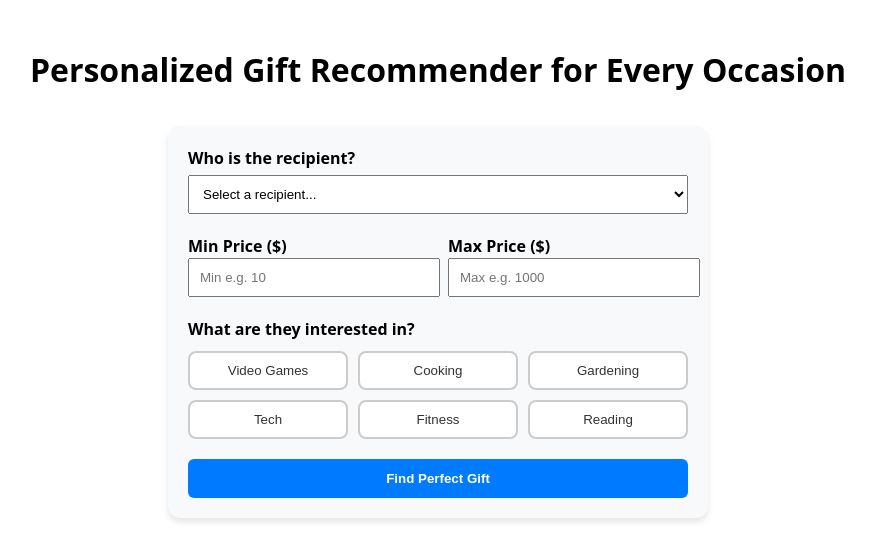
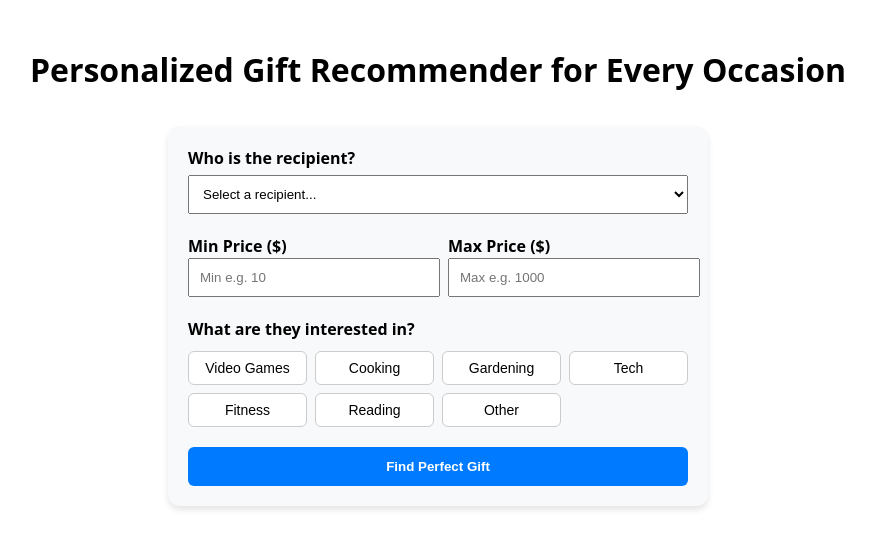
Before and after one commit to cindyfeldman/Present-Pals, a React app in the folder frontend/: page / in a window 1280 px wide. Shown: the top 560 px of the page, without its empty margins (202-1077 px from the left). Built offline with nearby package versions, Linux system fonts and the light colour scheme; the HTML template or start-up script is replaced by a standard one.

Commit message:
Added "Other" option to grid of interests

```diff
--- a/frontend/src/pages/Home.jsx
+++ b/frontend/src/pages/Home.jsx
@@ -7,10 +7,11 @@ export default function Home() {
 		recipient: '',
 		minPrice: null,
 		maxPrice: null,
-		interests: [] // Use an array to store multiple interests
+		interests: [], // Use an array to store multiple interests
+		otherInterest: '' // New field for user to input custom interest
 	});
 	const navigate = useNavigate();
-	const categories = ["Video Games", "Cooking", "Gardening", "Tech", "Fitness", "Reading"]; // Predefined categories for user to choose from
+	const categories = ["Video Games", "Cooking", "Gardening", "Tech", "Fitness", "Reading", "Other"]; // Predefined categories for user to choose from
 
 	// Pushes user's choices into the URL as query params
 	const handleSearch = (e) => {
@@ -36,7 +37,11 @@ export default function Home() {
 			? formData.interests.filter((i) => i != interest) // Remove if already selected
 			: [...formData.interests, interest]; // Add if not selected
 
-		setFormData({ ...formData, interests: newInterest });
+		setFormData({
+			...formData,
+			interests: newInterest,
+			otherInterest: interest === "Other" && isSelected ? '' : formData.otherInterest // Clear otherInterest if "Other" is deselected
+		});
 	};
 
 	return (
@@ -104,15 +109,15 @@ export default function Home() {
 				</div>
 			  </div>
 
-			  <div>
+			<div>
 				<label style={{ display: 'block', fontWeight: 'bold', marginBottom: '10px' }}>
 					What are they interested in?
 				</label>
-
+				{/* Interest buttons in a responsive grid */}
 				<div style={{
 					display: 'grid',
-					gridTemplateColumns: 'repeat(auto-fit, minmax(120px, 1fr))',
-					gap: '10px'
+					gridTemplateColumns: 'repeat(auto-fit, minmax(110px, 1fr))',
+					gap: '8px'
 				}}>
 					{ categories.map((cat) => {
 						const isSelected = formData.interests.includes(cat);
@@ -122,23 +127,41 @@ export default function Home() {
 								type="button"
 								onClick={() => handleSelectInterest(cat)}
 								style={{
-								padding: '10px',
-								borderRadius: '8px',
-								border: '2px solid',
-								borderColor: isSelected ? '#007bff' : '#ccc',
-								backgroundColor: isSelected ? '#e7f3ff' : '#fff',
-								color: isSelected ? '#007bff' : '#333',
-								cursor: 'pointer',
-								fontWeight: isSelected ? 'bold' : 'normal',
-								transition: 'all 0.2s'
+									padding: '8px',
+									borderRadius: '6px',
+									border: isSelected ? '2px solid #007bff' : '1px solid #ccc',
+									backgroundColor: isSelected ? '#e7f3ff' : '#fff',
+									cursor: 'pointer',
+									fontSize: '14px'
 								}}
-							>{cat}</button>
+							>{cat == "Other" && isSelected ? "Other" : cat}
+							</button>
 						);
 					})}
 				</div>
-			  </div>
 
-			  <button
+				{/* Conditional "Other" Input */}
+				{formData.interests.includes("Other") && (
+					<div style={{ marginTop: '10px', animation: 'fadeIn 0.3s' }}>
+						<input
+							type="text"
+							placeholder="Type custom interest..."
+							value={formData.otherInterest}
+							onChange={(e) => setFormData({...formData, otherInterest: e.target.value})}
+							style={{
+							width: '100%',
+							padding: '10px',
+							borderRadius: '6px',
+							border: '1px solid #ccc',
+							boxSizing: 'border-box'
+						}}
+						autoFocus
+					/>
+				</div>
+			)}
+			</div>
+
+			<button
 				type="submit"
 				style={{
 				  backgroundColor: '#007bff', color: 'white', padding: '12px',
```
